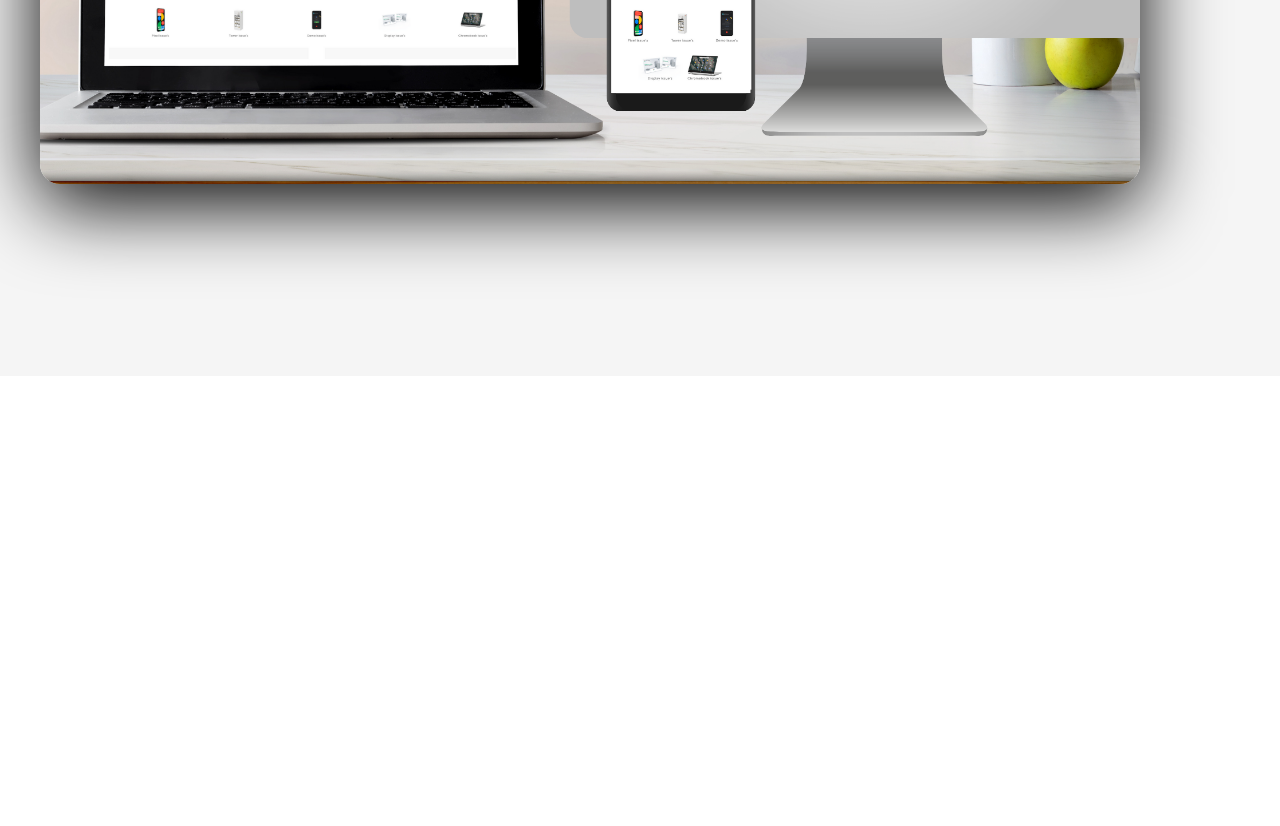
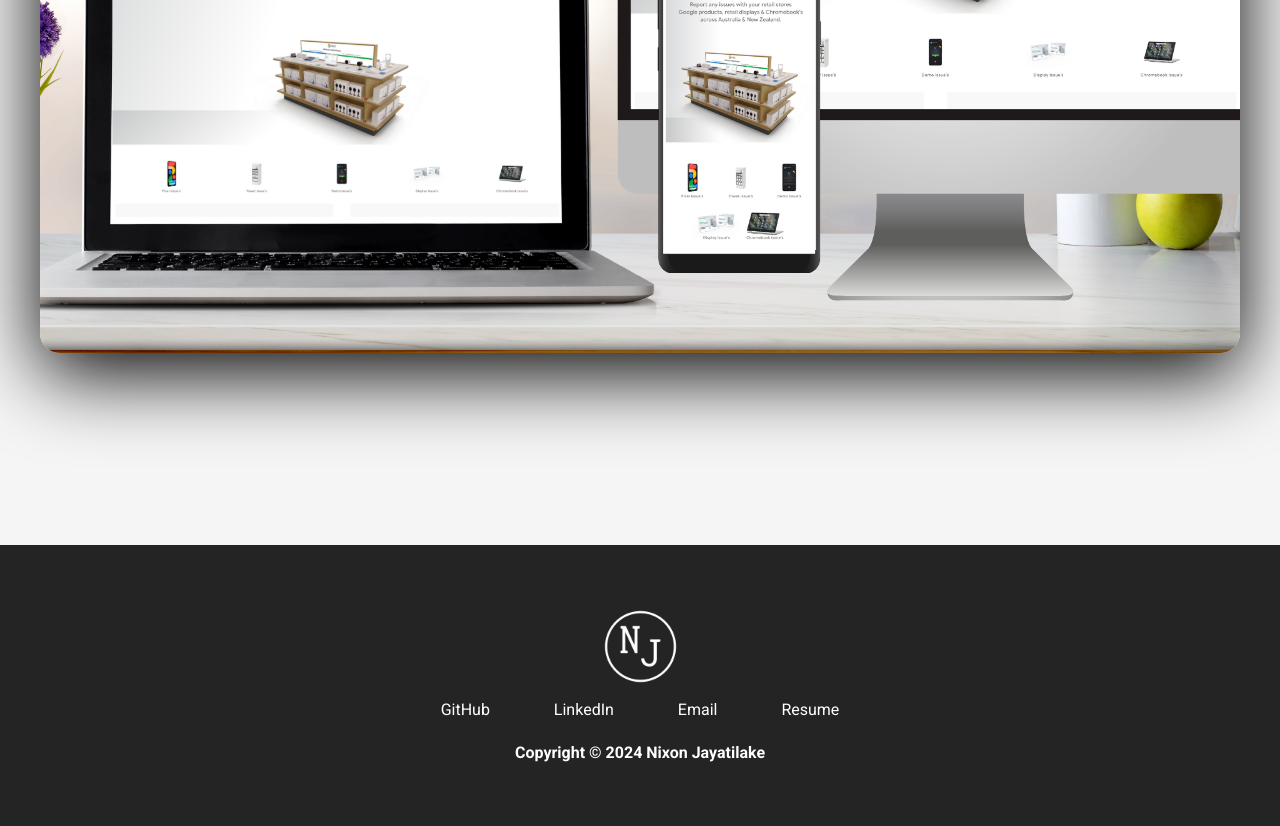
Before and after one commit to NixonJ321/E-Portfolio-2.0, a plain HTML site: page index.html in a window 1280 px wide. Shown: the part 3136-3962 px from the top of the page. Before the commit the page ends 3512 px from the top, so only its background shows below. Drawn offline with Linux system fonts and the light colour scheme.

Commit message:
footer done

```diff
--- a/index.html
+++ b/index.html
@@ -1,4 +1,4 @@
-stopped at 45mins
+stopped at 1:09
 <!DOCTYPE html>
 <html lang="en">
   <head>
@@ -80,8 +80,7 @@ stopped at 45mins
       ></a>
     </section>
     <section id="projects">
-      <div class="projects__container">
-        <div class="projects__row">
+      <div class="container">
         <h1 class="projects__section--title">
           Here are some of my <span class="red">projects</span>
         </h1>
@@ -91,9 +90,9 @@ stopped at 45mins
             <div class="project__title">Google Mockup</div>
             <div class="project__subtitle">HTML, CSS, JavaScript</div>
             <p class="project__para">
-                Lorem ipsum dolor sit amet consectetur adipisicing elit.
-                Nesciunt odit obcaecati harum debitis! Debitis possimus minus
-                minima quisquam et sunt neque! Perferendis ea earum cupiditate.
+              Lorem ipsum dolor sit amet consectetur adipisicing elit. Nesciunt
+              odit obcaecati harum debitis! Debitis possimus minus minima
+              quisquam et sunt neque! Perferendis ea earum cupiditate.
             </p>
             <ul class="project__links">
               <li class="project__link">
@@ -115,9 +114,9 @@ stopped at 45mins
             <div class="project__title">Google Mockup</div>
             <div class="project__subtitle">HTML, CSS, JavaScript</div>
             <p class="project__para">
-                Lorem ipsum dolor sit amet consectetur adipisicing elit.
-                Nesciunt odit obcaecati harum debitis! Debitis possimus minus
-                minima quisquam et sunt neque! Perferendis ea earum cupiditate.
+              Lorem ipsum dolor sit amet consectetur adipisicing elit. Nesciunt
+              odit obcaecati harum debitis! Debitis possimus minus minima
+              quisquam et sunt neque! Perferendis ea earum cupiditate.
             </p>
             <ul class="project__links">
               <li class="project__link">
@@ -139,9 +138,9 @@ stopped at 45mins
             <div class="project__title">Google Mockup</div>
             <div class="project__subtitle">HTML, CSS, JavaScript</div>
             <p class="project__para">
-                Lorem ipsum dolor sit amet consectetur adipisicing elit.
-                Nesciunt odit obcaecati harum debitis! Debitis possimus minus
-                minima quisquam et sunt neque! Perferendis ea earum cupiditate.
+              Lorem ipsum dolor sit amet consectetur adipisicing elit. Nesciunt
+              odit obcaecati harum debitis! Debitis possimus minus minima
+              quisquam et sunt neque! Perferendis ea earum cupiditate.
             </p>
             <ul class="project__links">
               <li class="project__link">
@@ -158,7 +157,36 @@ stopped at 45mins
           </div>
         </div>
       </div>
+    </section>
+    <footer>
+      <div class="container">
+        <figure class="footer__img--wrapper">
+          <img src="./assets/Real Logo.png" alt="" class="footer__img" />
+        </figure>
+        <ul class="footer__links">
+          <a
+            href=""
+            class="footer__link link__hover-effect link__hover-effect--white"
+            >GitHub</a
+          >
+          <a
+            href=""
+            class="footer__link link__hover-effect link__hover-effect--white"
+            >LinkedIn</a
+          >
+          <a
+            href=""
+            class="footer__link link__hover-effect link__hover-effect--white"
+            >Email</a
+          >
+          <a
+            href=""
+            class="footer__link link__hover-effect link__hover-effect--white"
+            >Resume</a
+          >
+        </ul>
+        <h4 class="copyright">Copyright © 2024 Nixon Jayatilake</h4>
       </div>
-    </section>
+    </footer>
   </body>
 </html>
--- a/style.css
+++ b/style.css
@@ -37,6 +37,16 @@ button {
 
 .red {
   color: #ca2b2b;
+}
+
+.container {
+  margin: 0 auto;
+  padding: 64px 0px;
+  width: 100%;
+  max-width: 1200px;
+  display: flex;
+  flex-direction: column;
+  align-items: center;
 }
 
 /*
@@ -197,19 +207,11 @@ PROJECTS
 
 */
 
-.projects__container {
-  margin: 0 auto;
-  padding: 64px 0px;
-  width: 100%;
-  max-width: 1200px;
-}
-
 .projects__row {
   width: 100%;
   max-width: 1100px;
-  display: flex;
-  flex-direction: column;
-  align-items: center;
+  margin: 0 auto;
+
 }
 
 .projects__section--title {
@@ -279,3 +281,50 @@ PROJECTS
   margin: 8px 8px 0px 0px;
   color: whitesmoke;
 }
+
+/*
+
+FOOTER
+
+*/
+
+footer{
+  background-color: #242424;
+}
+
+.container {
+  padding: 64px 0px;
+  width: 100%;
+  max-width: 1200px;
+  display: flex;
+  flex-direction: column;
+  align-items: center;
+  margin: 0 auto;
+}
+
+
+
+.footer__img--wrapper {
+
+}
+
+.footer__img {
+  width: 75px;
+  filter: invert();
+  margin-bottom: 16px;
+}
+
+.footer__link {
+  color: white;
+  margin: 0px 28px;
+  padding: 2px;
+}
+
+.footer__link:hover {
+  border-bottom: 2px solid;
+}
+
+.copyright {
+  color: white;
+  margin-top: 24px;
+}
```
Lines whose indentation alone changed are shown as unchanged.
